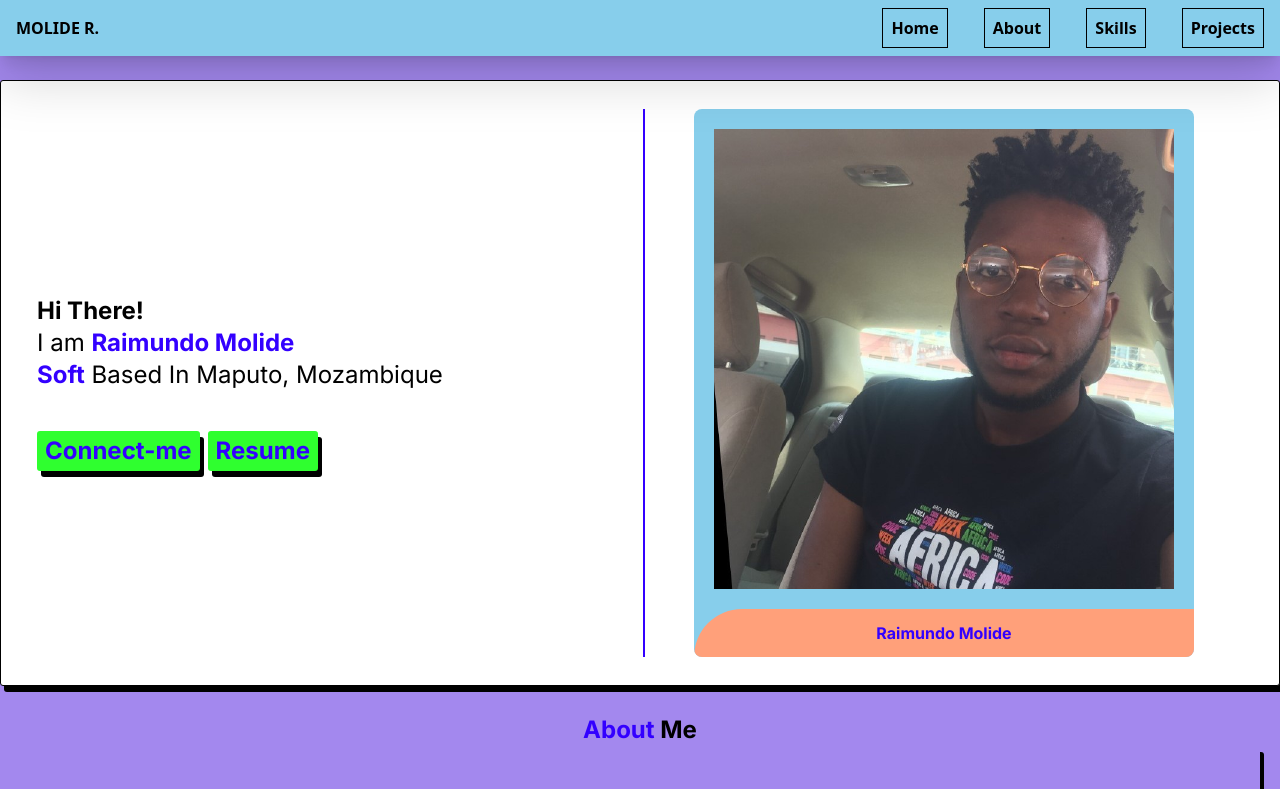
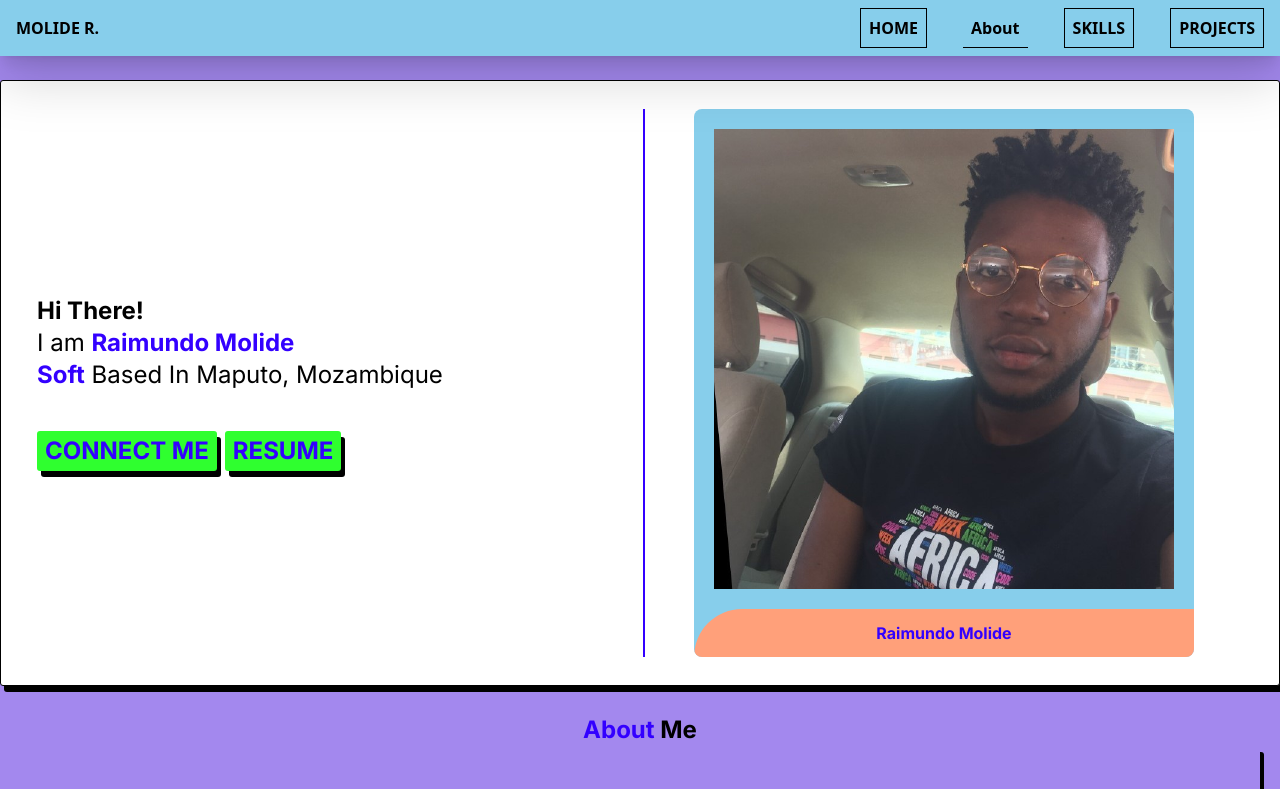
Before and after one commit to raymolide/neoportfolio, a Next.js app: page / in a window 1280 px wide. Shown: the top 789 px of the page. Built offline with nearby package versions, Linux system fonts and the light colour scheme.

Commit message:
uppercase resume btn and nav items

```diff
--- a/src/components/nav/nav.tsx
+++ b/src/components/nav/nav.tsx
@@ -7,10 +7,10 @@ function NavBar() {
                 MOLIDE R.
             </div>
             <ul className="flex flex-row  space-x-4 font-sans font-bold text-center gap-1 lg:gap-5 ">
-                <li><a href="#home" className="hover:text-white hover:bg-primary p-2 border-b border-black border">Home</a></li>
-                <li><a href="#about" className="hover:text-white hover:bg-primary p-2 border-b border-black border">About</a></li>
-                <li><a href="#skills" className="hover:text-white hover:bg-primary p-2 border-b border-black border">Skills</a></li>
-                <li><a href="#projects" className="hover:text-white hover:bg-primary p-2 border-b border-black border">Projects</a></li>
+                <li><a href="#home" className="hover:text-white hover:bg-primary p-2 border-b border-black border uppercase">Home</a></li>
+                <li><a href="#about" className="hover:text-white hover:bg-primary p-2 border-b border-black borderuppercase">About</a></li>
+                <li><a href="#skills" className="hover:text-white hover:bg-primary p-2 border-b border-black border uppercase">Skills</a></li>
+                <li><a href="#projects" className="hover:text-white hover:bg-primary p-2 border-b border-black border uppercase">Projects</a></li>
             </ul>
         </nav>
     )
--- a/src/components/nav/resume.tsx
+++ b/src/components/nav/resume.tsx
@@ -35,8 +35,8 @@ const Resume = () => {
                     <p>I am <span className='text-auxiliar font-bold'>Raimundo Molide</span></p>
                     <p><span className='text-auxiliar font-bold'>{text}</span> Based In Maputo, Mozambique</p>
                     <div className='flex mt-10 gap-2 justify-center lg:justify-start'>
-                    <Link href="https://www.linkedin.com/in/raymolide/" target='_blank' className="hover:text-white font-bold px-2 py-1 box-shadow bg-secundary text-auxiliar">Connect-me</Link>
-                        <Link href="https://raymolide.vercel.app/" target='_blank' className="hover:text-white font-bold px-2 py-1 box-shadow bg-secundary text-auxiliar">Resume</Link>
+                        <Link href="https://www.linkedin.com/in/raymolide/" target='_blank' className="hover:text-white font-bold px-2 py-1 box-shadow bg-secundary text-auxiliar uppercase">Connect me</Link>
+                        <Link href="https://raymolide.vercel.app/" target='_blank' className="hover:text-white font-bold px-2 py-1 box-shadow bg-secundary text-auxiliar uppercase">Resume</Link>
                     </div>
                 </div>
             </div>
```
